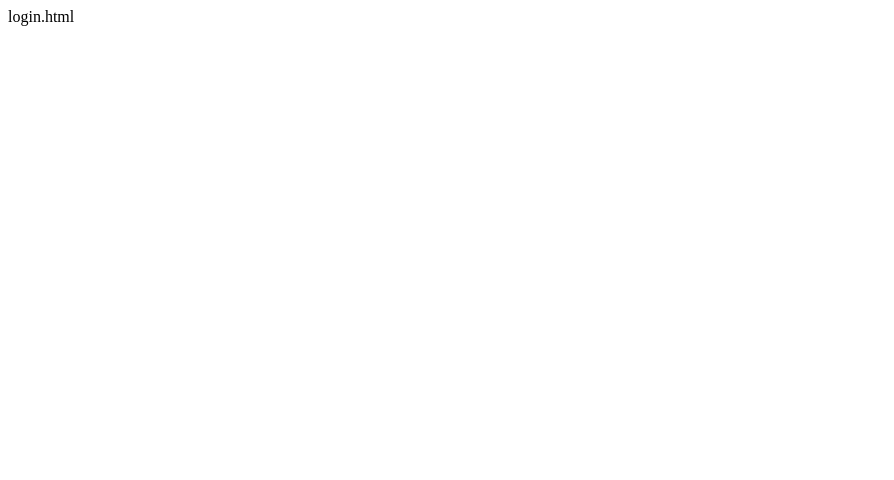
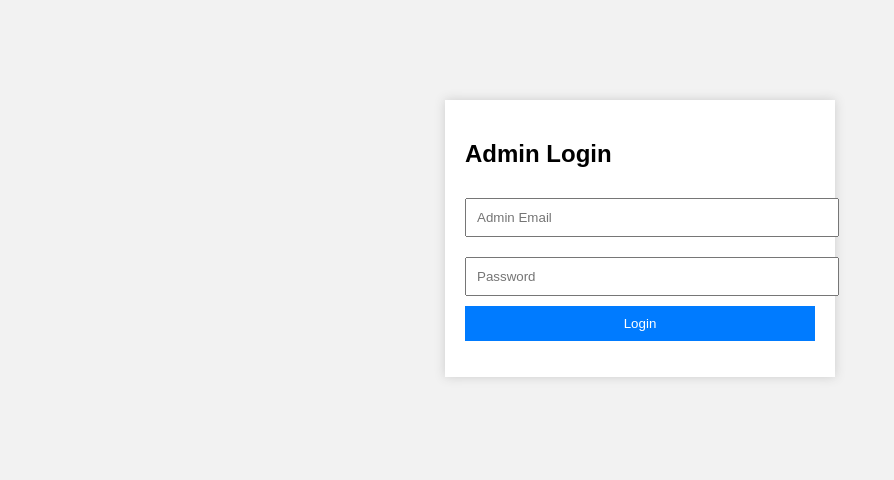
Before and after one commit to indian1989/dial4service, a plain HTML site: page frontend/admin/login.html in a window 1280 px wide. Shown: the whole page, without its empty margins (0-894 px from the left). Drawn offline with Linux system fonts and the light colour scheme.

Commit message:
Update login.html

```diff
--- a/frontend/admin/login.html
+++ b/frontend/admin/login.html
@@ -1 +1,83 @@
-login.html
+<!DOCTYPE html>
+<html lang="en">
+<head>
+  <meta charset="UTF-8">
+  <title>Admin Login | Dial4Service</title>
+  <style>
+    body{
+      font-family: Arial;
+      background:#f2f2f2;
+    }
+    .login-box{
+      width:350px;
+      margin:100px auto;
+      background:#fff;
+      padding:20px;
+      box-shadow:0 0 10px #ccc;
+    }
+    input{
+      width:100%;
+      padding:10px;
+      margin:10px 0;
+    }
+    button{
+      width:100%;
+      padding:10px;
+      background:#007bff;
+      color:#fff;
+      border:none;
+      cursor:pointer;
+    }
+    p{color:red;}
+  </style>
+</head>
+<body>
+
+<div class="login-box">
+  <h2>Admin Login</h2>
+
+  <input type="email" id="email" placeholder="Admin Email" required>
+  <input type="password" id="password" placeholder="Password" required>
+
+  <button onclick="adminLogin()">Login</button>
+  <p id="msg"></p>
+</div>
+
+<script>
+  const API_BASE_URL = "https://dial4service.onrender.com"; // backend url
+
+  async function adminLogin(){
+    const email = document.getElementById("email").value;
+    const password = document.getElementById("password").value;
+
+    const msg = document.getElementById("msg");
+    msg.innerText = "Please wait...";
+
+    try{
+      const res = await fetch(API_BASE_URL + "/api/admin/login", {
+        method: "POST",
+        headers: { "Content-Type": "application/json" },
+        body: JSON.stringify({ email, password })
+      });
+
+      const data = await res.json();
+
+      if(res.ok){
+        // TOKEN SAVE
+        localStorage.setItem("token", data.token);
+        localStorage.setItem("role", "admin");
+
+        // REDIRECT
+        window.location.href = "dashboard.html";
+      }else{
+        msg.innerText = data.msg || "Login failed";
+      }
+
+    }catch(err){
+      msg.innerText = err.message;
+    }
+  }
+</script>
+
+</body>
+</html>
```
